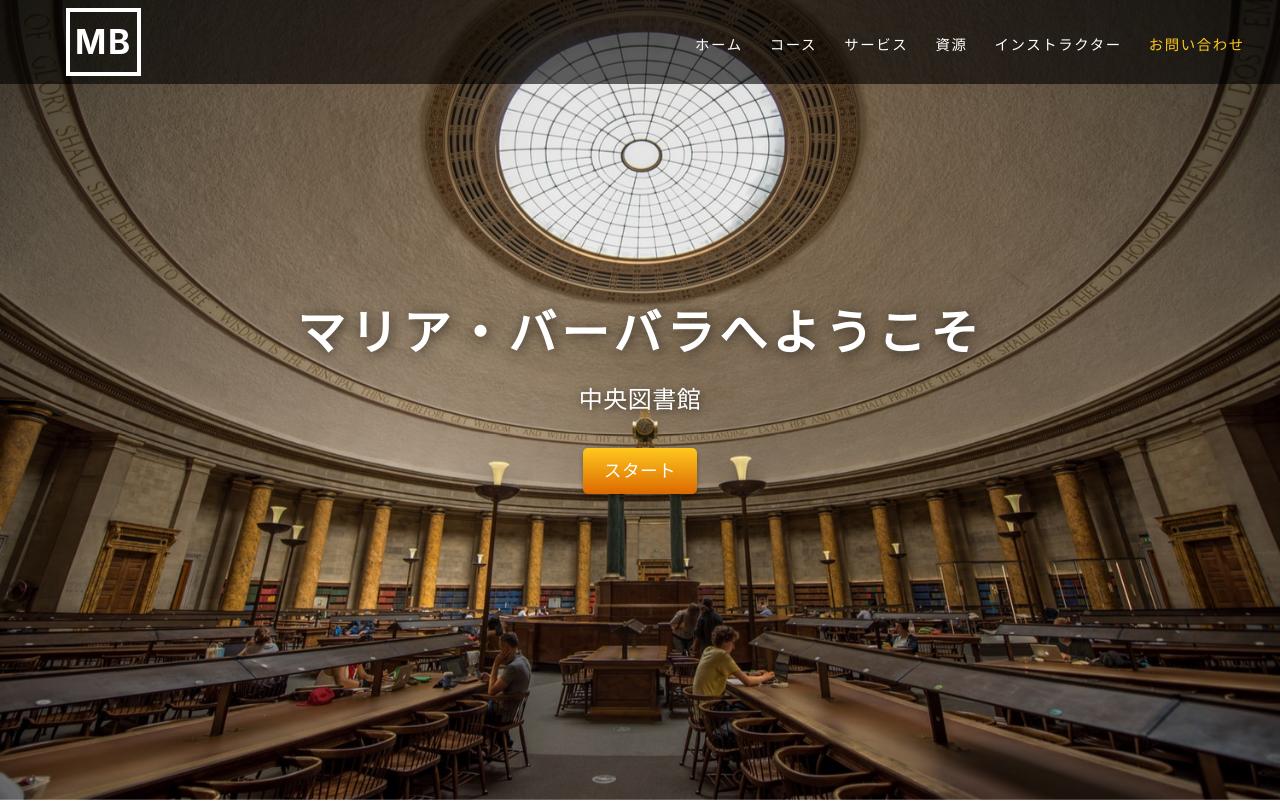
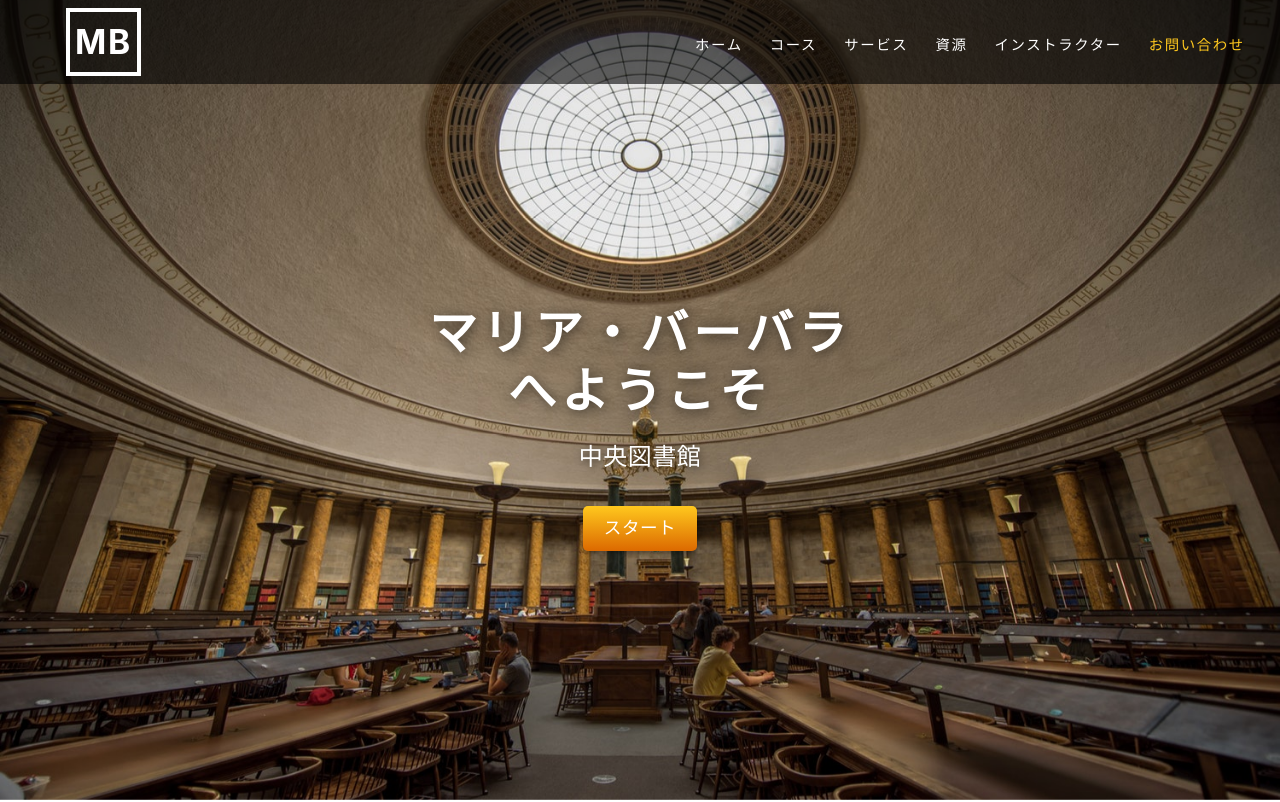
Before and after one commit to ductang24/mb-library, a plain HTML site: page index_jp.html in a window 1280 px wide. Shown: the top 802 px of the page. Drawn offline with Linux system fonts and the light colour scheme.

Commit message:
Update index_jp.html

```diff
--- a/index_jp.html
+++ b/index_jp.html
@@ -54,7 +54,7 @@
 	</div>
 </div>
 <div class="caption text-center">
-	<h1>マリア・バーバラへようこそ</h1>
+	<h1>マリア・バーバラ<br>へようこそ</h1>
 	<h3>中央図書館</h3>
 	<a href="#course" class="btn btn-outline-light btn-lg">スタート</a>
 </div>
```
